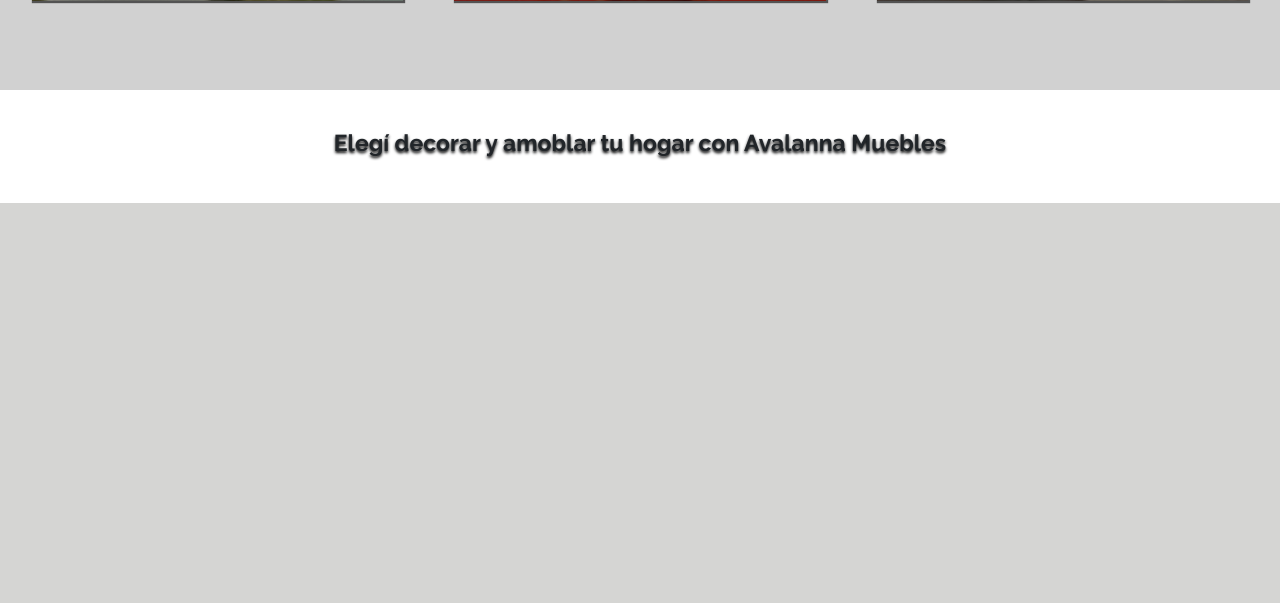
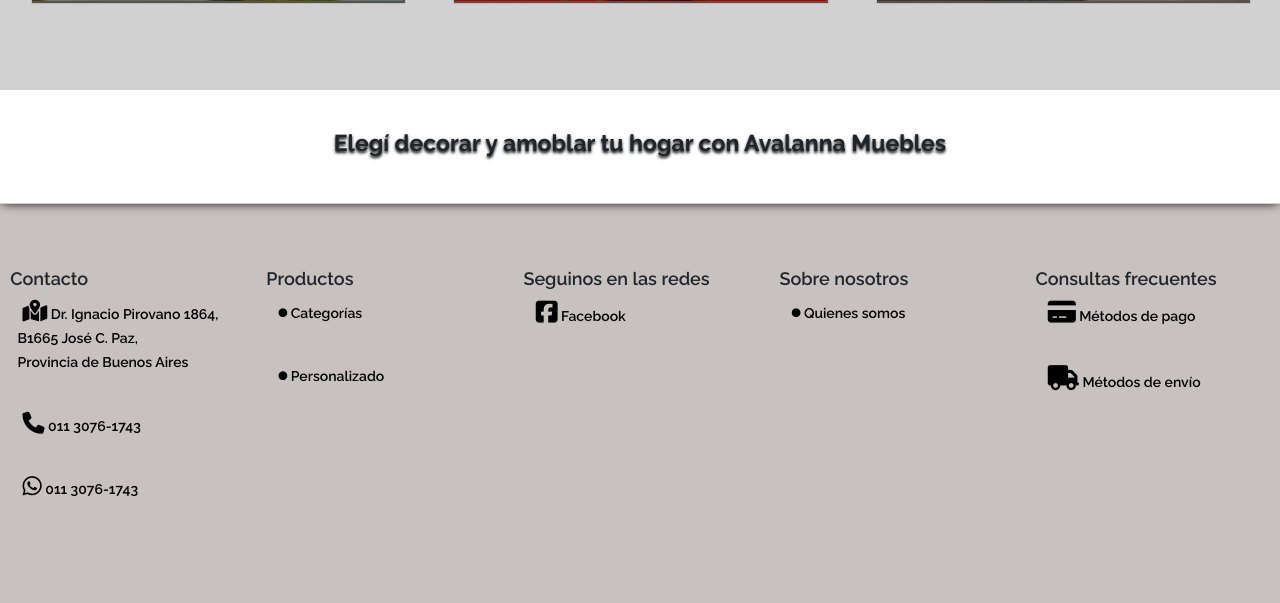
Before and after one commit to Tincho-91/c23-grupo09-Avalanna_Muebles, a Node server app: page / in a window 1280 px wide. Shown: the part 1238-1841 px from the top of the page. Before the commit the page ends 1441 px from the top, so only its background shows below. Run offline with Node 20, Linux system fonts and the light colour scheme; some libraries are stand-ins or nearby versions; some web fonts are replaced.

Commit message:
agregué el footer y box-shadow

```diff
--- a/public/css/index.css
+++ b/public/css/index.css
@@ -4,6 +4,10 @@
     flex-direction: column;
     background-color: var(--color-gris-claro);
     font-family: "Raleway", sans-serif;
+    box-shadow: 0 1px 10px -2px black;
+    z-index: 15;
+    position: relative;
+    padding-bottom: 0.1%;
 }
 
 .index__main__section__categorias {
--- a/views/index.html
+++ b/views/index.html
@@ -92,6 +92,92 @@
         </div>
     </main>
 
+    <footer>
+        <section class="footer__section__1">
+        <nav>
+            <ul class="lista-footer">
+                <h4>Contacto</h4>
+                <li><a href=""><i class="fa-solid fa-map-location-dot"></i> Dr. Ignacio Pirovano 1864,<br>
+                     B1665 José C. Paz,<br>
+                      Provincia de Buenos Aires</a></li><br>
+                <li><a href=""><i class="fa-solid fa-phone"></i> 011 3076-1743</a></li><br>
+                <li><a href=""><i class="fa-brands fa-whatsapp"></i> 011 3076-1743</a></li>
+            </ul>
+        </nav>
+
+        <nav>
+            <ul class="lista-footer">
+                <h4>Productos</h4>
+                <li><a href=""><i class="fa-solid fa-circle fa-2xs"></i>  Categorías</a></li><br>
+                <li><a href=""><i class="fa-solid fa-circle fa-2xs"></i>  Personalizado</a></li>
+            </ul>
+        </nav>
+    </section>
+    <section class="footer__section__2">
+        <nav>
+            <ul class="lista-footer">
+                <h4>Seguinos en las redes</h4>
+                <li><a href=""><i class="fa-brands fa-square-facebook"></i> Facebook</a></li>
+            </ul>
+        </nav>
+
+        <nav>
+            <ul class="lista-footer">
+                <h4>Sobre nosotros</h4>
+                <li><a href=""><i class="fa-solid fa-circle fa-2xs"></i> Quienes somos</a></li>
+            </ul>
+        </nav>
+
+        <nav>
+            <ul class="lista-footer">
+                <h4>Consultas frecuentes</h4>
+                <li><a href=""><i class="fa-solid fa-credit-card"></i> Métodos de pago</a></li><br>
+                <li><a href=""><i class="fa-solid fa-truck"></i> Métodos de envío</a></li>
+            </ul>
+        </nav>
+    </section>
+
+       <div class="desplegable">
+        <button button-desplegable> Contacto <i class="fa-solid fa-caret-down"></i></button>
+        <div class="contenido-desplegable">
+        <a href=""><i class="fa-solid fa-map-location-dot"></i> Dr. Ignacio Pirovano 1864, B1665 José C. Paz, Provincia de Buenos Aires</a>
+        <a href=""><i class="fa-solid fa-phone"></i> 011 3076-1743</a>
+        <a href=""><i class="fa-brands fa-whatsapp"></i> 011 3076-1743</a>
+        </div>
+      </div>
+
+      <div class="desplegable">
+        <button> Productos <i class="fa-solid fa-caret-down"></i></button>
+        <div class="contenido-desplegable">
+        <a href=""><i class="fa-solid fa-circle fa-2xs"></i>  Categorías</a>
+        <a href=""><i class="fa-solid fa-circle fa-2xs"></i>  Personalizado</a>
+        </div>
+      </div>
+
+      <div class="desplegable">
+        <button > Seguinos en las redes <i class="fa-solid fa-caret-down"></i></button>
+        <div class="contenido-desplegable">
+        <a href=""><i class="fa-brands fa-square-facebook"></i> Facebook</a>
+        </div>
+      </div>
+
+      <div class="desplegable">
+        <button> Sobre nosotros <i class="fa-solid fa-caret-down"></i></button>
+        <div class="contenido-desplegable">
+        <a href=""><i class="fa-solid fa-circle fa-2xs"></i>Quienes somos</a>
+        </div>
+      </div>
+
+      <div class="desplegable">
+        <button class="button__preguntas"> Consultas frecuentes <i class="fa-solid fa-caret-down"></i></button>
+        <div class="contenido-desplegable">
+        <a href=""><i class="fa-solid fa-truck"></i> Métodos de pago</a>
+        <a href=""><i class="fa-solid fa-credit-card"></i> Métodos de envío</a>
+        </div>
+      </div>
+
+    </footer>
+
     <script src="https://cdn.jsdelivr.net/npm/bootstrap@5.3.2/dist/js/bootstrap.bundle.min.js" integrity="sha384-C6RzsynM9kWDrMNeT87bh95OGNyZPhcTNXj1NW7RuBCsyN/o0jlpcV8Qyq46cDfL" crossorigin="anonymous"></script>
 </body>
 </html>
```
